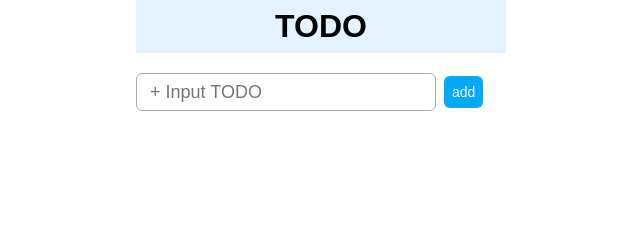
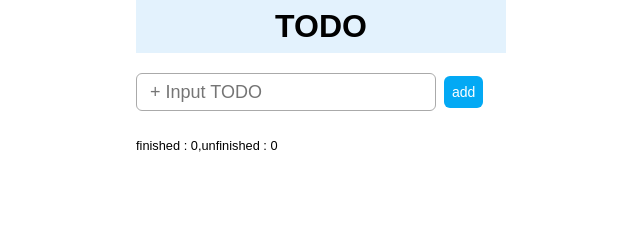
Before and after one commit to campari-soda/my-vite-todo, a Vue app: page / in a window 1280 px wide. Shown: the top 228 px of the page, without its empty margins (319-959 px from the left). Built offline with nearby package versions, Linux system fonts and the light colour scheme.

Commit message:
add task count logic

```diff
--- a/src/components/MainTodo.vue
+++ b/src/components/MainTodo.vue
@@ -4,7 +4,7 @@ import { ref } from 'vue';
 
 const todoRef = ref('');
 const isEditRef = ref(false);
-const { todoListRef, add, show, edit, del, check } = useTodoList();
+const { todoListRef, add, show, edit, del, check, countFin } = useTodoList();
 
 const addTodo = () => {
   add(todoRef.value);
@@ -58,6 +58,10 @@ const changeCheck = (id) => {
         <button class="btn pink" @click="deleteTodo(todo.id)">🚮</button>
       </div>
     </div>
+  </div>
+  <div class="finCount">
+    <span>finished : {{ countFin }},</span>
+    <span>unfinished : {{ todoListRef.length - countFin }}</span>
   </div>
 </template>
 <style scoped>
@@ -117,4 +121,8 @@ const changeCheck = (id) => {
   background-color: #ddd;
   color: #777;
 }
+.finCount {
+  margin-top: 8px;
+  font-size: 0.8em;
+}
 </style>
--- a/src/composables/useTodoList.js
+++ b/src/composables/useTodoList.js
@@ -1,4 +1,4 @@
-import { ref } from 'vue';
+import { computed, ref } from 'vue';
 
 export const useTodoList = (id) => {
   const ls = localStorage.todoList;
@@ -46,5 +46,11 @@ export const useTodoList = (id) => {
     todoListRef.value.splice(idx, 1, todo);
     localStorage.todoList = JSON.stringify(todoListRef.value);
   };
-  return { todoListRef, add, show, edit, del, check };
+
+  const countFin = computed(() => {
+    const finArr = todoListRef.value.filter((todo) => todo.checked);
+    return finArr.length;
+  });
+
+  return { todoListRef, add, show, edit, del, check, countFin };
 };
```
